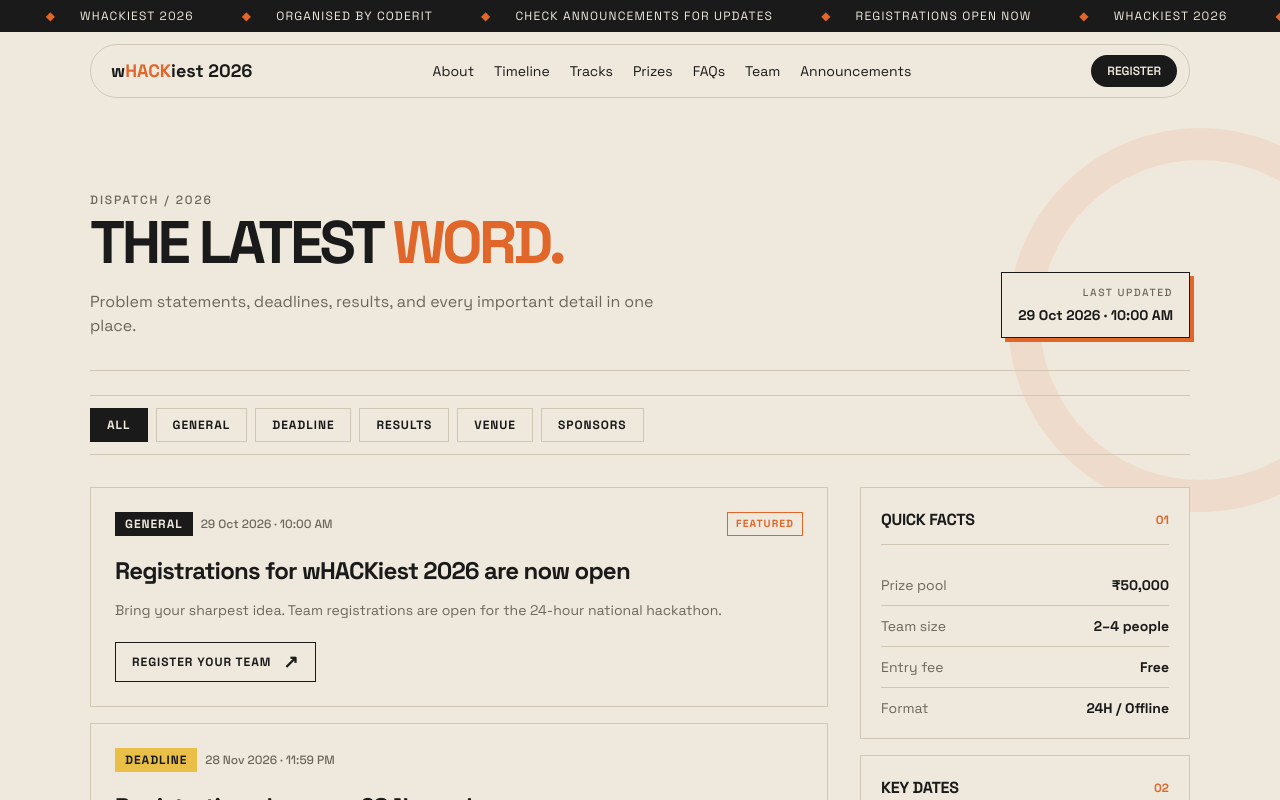
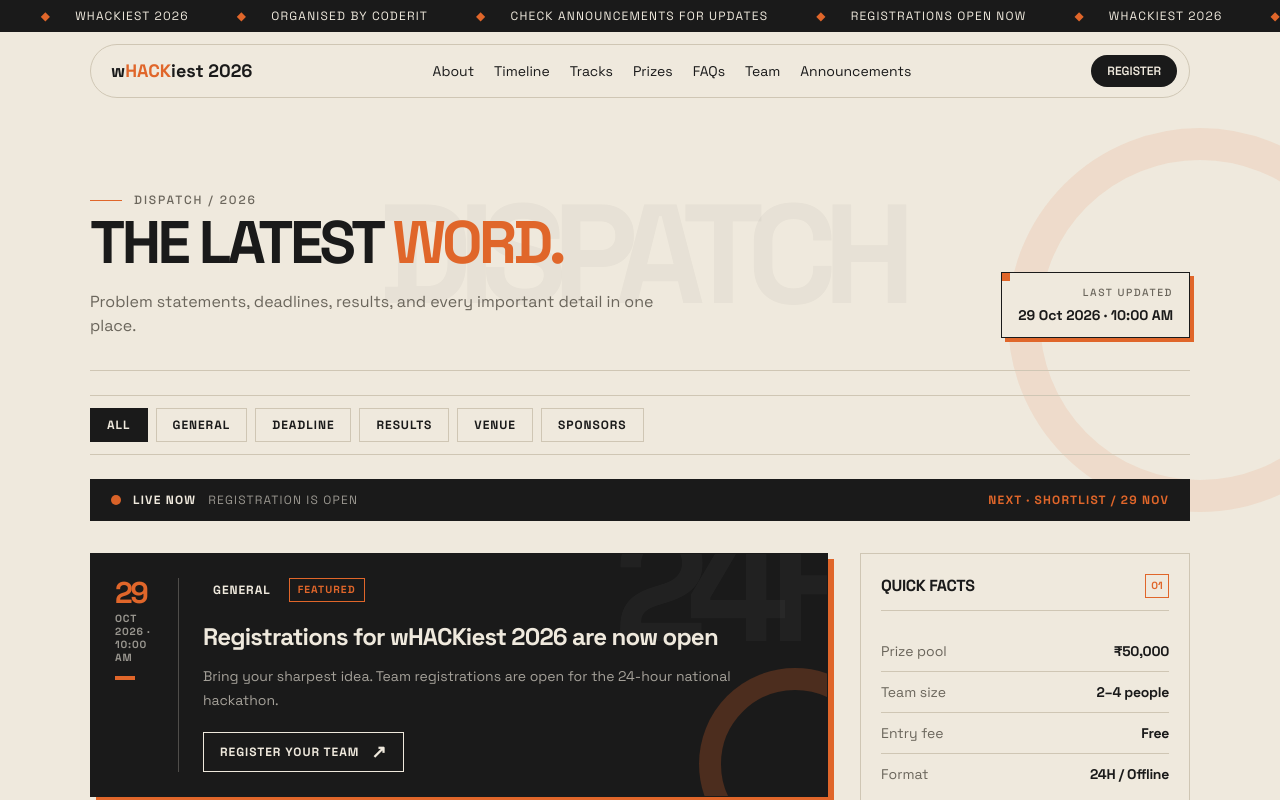
Before and after one commit to CodeRIT-0/wHACKiest-2026, a Next.js app: page /announcements in a window 1280 px wide. Shown: the top 800 px of the page. Built offline with nearby package versions, Linux system fonts and the light colour scheme.

Commit message:
frontend changes

```diff
--- a/src/components/announcements/Announcements.tsx
+++ b/src/components/announcements/Announcements.tsx
@@ -80,10 +80,11 @@ export default function Announcements() {
   return (
     <section className="relative overflow-hidden border-b border-line px-6 py-12 md:py-16">
       <div className="pointer-events-none absolute -right-28 top-0 h-72 w-72 rounded-full border-[32px] border-accent/10 md:h-96 md:w-96" />
+      <p aria-hidden="true" className="pointer-events-none absolute left-1/2 top-14 hidden -translate-x-1/2 whitespace-nowrap text-[11vw] font-black uppercase leading-none tracking-[-0.1em] text-ink/[0.035] lg:block">Dispatch</p>
       <div className="relative mx-auto max-w-[1100px]">
         <div className="flex flex-col justify-between gap-7 border-b border-line pb-8 md:flex-row md:items-end">
           <div>
-            <p className="text-xs font-medium uppercase tracking-[0.16em] text-muted">Dispatch / 2026</p>
+            <p className="flex items-center gap-3 text-xs font-medium uppercase tracking-[0.16em] text-muted"><span className="h-px w-8 bg-accent" /> Dispatch / 2026</p>
             <h1 className="mt-2 text-4xl font-black uppercase leading-[0.9] tracking-[-0.06em] md:text-6xl">
               The latest <span className="text-accent">word.</span>
             </h1>
@@ -91,7 +92,8 @@ export default function Announcements() {
               Problem statements, deadlines, results, and every important detail in one place.
             </p>
           </div>
-          <div className="border border-ink bg-bg px-4 py-3 text-right shadow-[4px_4px_0_0_var(--color-accent)]">
+          <div className="relative border border-ink bg-bg px-4 py-3 text-right shadow-[4px_4px_0_0_var(--color-accent)]">
+            <span aria-hidden="true" className="absolute left-0 top-0 h-2 w-2 bg-accent" />
             <p className="text-[0.65rem] font-medium uppercase tracking-[0.15em] text-muted">Last updated</p>
             <p className="mt-1 text-sm font-bold">29 Oct 2026 · 10:00 AM</p>
           </div>
@@ -113,22 +115,36 @@ export default function Announcements() {
           ))}
         </div>
 
+        <div className="mt-6 flex flex-wrap items-center justify-between gap-3 border border-ink bg-ink px-4 py-3 text-bg md:px-5">
+          <div className="flex items-center gap-3 text-xs font-bold uppercase tracking-[0.1em]">
+            <span className="h-2.5 w-2.5 animate-pulse rounded-full bg-accent" aria-hidden="true" />
+            <span>Live now</span>
+            <span className="font-normal text-bg/60">Registration is open</span>
+          </div>
+          <span className="text-xs font-bold uppercase tracking-[0.1em] text-accent">Next · shortlist / 29 Nov</span>
+        </div>
+
         <div className="mt-8 grid gap-8 lg:grid-cols-[minmax(0,1fr)_330px]">
-          <div className="space-y-4" aria-live="polite">
+          <div className="relative space-y-4" aria-live="polite">
             {visibleAnnouncements.map((item) => (
-              <article key={item.title} className="group border border-line bg-bg p-5 transition-colors hover:border-ink md:p-6">
+              <article key={item.title} className={`group relative isolate overflow-hidden border p-5 transition duration-300 md:p-6 ${item.featured ? "border-ink bg-ink text-bg shadow-[6px_6px_0_0_var(--color-accent)]" : "border-line bg-bg hover:-translate-y-1 hover:border-ink hover:shadow-[4px_4px_0_0_var(--color-ink)]"}`}>
+                {item.featured && <><span aria-hidden="true" className="pointer-events-none absolute -right-7 -top-12 -z-10 text-[10rem] font-black leading-none tracking-[-0.12em] text-bg/[0.04]">24H</span><span aria-hidden="true" className="pointer-events-none absolute -bottom-16 -right-16 -z-10 h-48 w-48 rounded-full border-[22px] border-accent/25" /></>}
+                <div className="flex gap-4 md:gap-6">
+                  <DateStamp date={item.date} dark={item.featured} />
+                  <div className="min-w-0 flex-1">
                     <div className="flex flex-wrap items-center gap-2 text-xs font-medium">
                       <span className={`px-2.5 py-1 font-bold uppercase tracking-[0.08em] ${categoryStyles[item.category]}`}>{item.category}</span>
-                  <span className="text-muted">{item.date}</span>
-                  {item.featured && <span className="ml-auto border border-accent px-2 py-1 text-[0.65rem] font-bold uppercase tracking-[0.1em] text-accent">Featured</span>}
+                      {item.featured && <span className="border border-accent px-2 py-1 text-[0.65rem] font-bold uppercase tracking-[0.1em] text-accent">Featured</span>}
                     </div>
-                <h2 className="mt-5 max-w-2xl text-xl font-bold leading-tight tracking-[-0.035em] md:text-2xl">{item.title}</h2>
-                <p className="mt-3 max-w-2xl text-sm leading-6 text-muted">{item.copy}</p>
+                    <h2 className={`mt-5 max-w-2xl text-xl font-bold leading-tight tracking-[-0.035em] md:text-2xl ${item.featured ? "text-bg" : ""}`}>{item.title}</h2>
+                    <p className={`mt-3 max-w-2xl text-sm leading-6 ${item.featured ? "text-bg/65" : "text-muted"}`}>{item.copy}</p>
                     {item.action && item.href && (
-                  <Link href={item.href} className="mt-5 inline-flex items-center gap-3 border border-ink px-4 py-2.5 text-xs font-bold uppercase tracking-[0.08em] transition-colors hover:bg-accent">
+                      <Link href={item.href} className={`mt-5 inline-flex items-center gap-3 border px-4 py-2.5 text-xs font-bold uppercase tracking-[0.08em] transition-colors ${item.featured ? "border-bg text-bg hover:bg-accent hover:text-ink" : "border-ink hover:bg-accent"}`}>
                         {item.action} <Arrow />
                       </Link>
                     )}
+                  </div>
+                </div>
               </article>
             ))}
           </div>
@@ -165,15 +181,31 @@ export default function Announcements() {
             </InfoCard>
           </aside>
         </div>
+        <p className="mt-16 max-w-2xl border-t border-line pt-6 text-2xl font-black uppercase leading-[0.95] tracking-[-0.05em] md:text-4xl">
+          Stay curious.<br /><span className="text-accent">Keep building.</span>
+        </p>
       </div>
     </section>
   );
 }
 
 function InfoCard({ title, mark, children }: { title: string; mark: string; children: React.ReactNode }) {
-  return <section className="border border-line bg-bg p-5"><div className="mb-5 flex items-center justify-between border-b border-line pb-3"><h2 className="font-bold uppercase tracking-[-0.02em]">{title}</h2><span className="text-xs font-bold text-accent">{mark}</span></div>{children}</section>;
+  return (
+    <section className="border border-line bg-bg p-5 transition-colors hover:border-ink">
+      <div className="mb-5 flex items-center justify-between border-b border-line pb-3">
+        <h2 className="font-bold uppercase tracking-[-0.02em]">{title}</h2>
+        <span className="grid h-6 w-6 place-items-center border border-accent text-[0.65rem] font-bold text-accent">{mark}</span>
+      </div>
+      {children}
+    </section>
+  );
 }
 
 function Fact({ label, value }: { label: string; value: string }) {
-  return <div className="flex items-baseline justify-between gap-4 border-b border-line py-2.5 first:pt-0 last:border-0 last:pb-0"><span className="text-sm text-muted">{label}</span><strong className="text-right text-sm">{value}</strong></div>;
+  return <div className="flex items-baseline justify-between gap-4 border-b border-line py-2.5 first:pt-0 last:border-0 last:pb-0"><span className="text-sm text-muted">{label}</span><strong className="text-right text-sm tracking-[-0.02em]">{value}</strong></div>;
 }
+
+function DateStamp({ date, dark }: { date: string; dark?: boolean }) {
+  const [day, ...rest] = date.split(" ");
+  return <div className={`w-12 shrink-0 border-r pr-4 md:w-16 ${dark ? "border-bg/25" : "border-line"}`}><p className={`text-2xl font-black leading-none tracking-[-0.08em] md:text-3xl ${dark ? "text-accent" : ""}`}>{day}</p><p className={`mt-1 text-[0.65rem] font-bold uppercase leading-tight tracking-[0.08em] ${dark ? "text-bg/60" : "text-muted"}`}>{rest.join(" ") || "Soon"}</p><span aria-hidden="true" className={`mt-3 block h-1 w-5 ${dark ? "bg-accent" : "bg-ink"}`} /></div>;
+}
```
Lines whose indentation alone changed are shown as unchanged.
